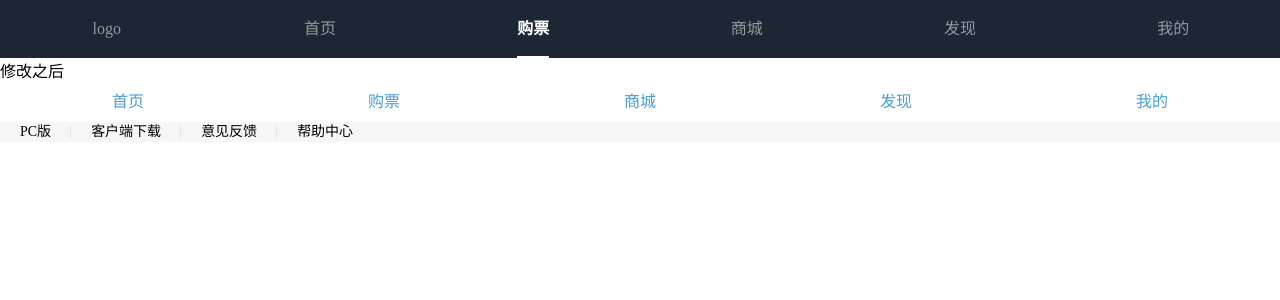
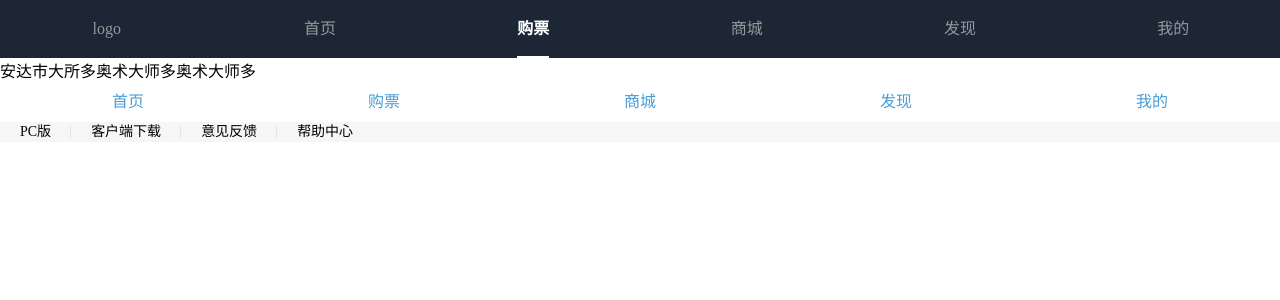
Before and after one commit to MixinBeliever/mtime, a Vue app: page /buy in a window 1280 px wide. Shown: the top 300 px of the page. Built offline with nearby package versions, Linux system fonts and the light colour scheme.

Commit message:
djaksl[C

```diff
--- a/src/views/Buy.vue
+++ b/src/views/Buy.vue
@@ -1,6 +1,6 @@
 <template>
   <div class="home">
-    修改之后
+    安达市大所多奥术大师多奥术大师多
   </div>
 </template>
 
```
